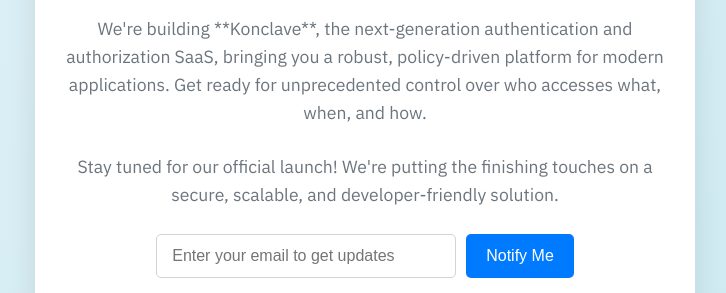
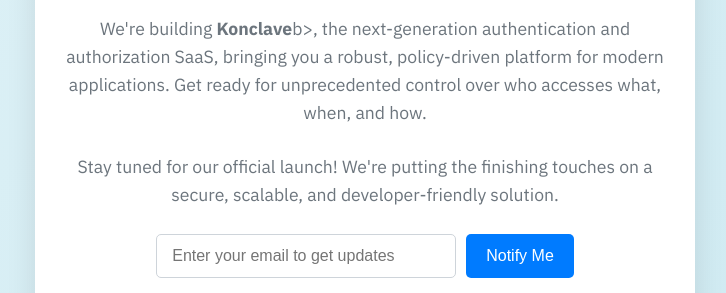
Before and after one commit to guilycst/konclave, a plain HTML site: page index.html in a window 1280 px wide. Shown: the part 275-568 px from the top of the page, without its empty margins (275-1001 px from the left). Drawn offline with Linux system fonts and the light colour scheme.

Commit message:
Update index.html

```diff
--- a/index.html
+++ b/index.html
@@ -150,7 +150,7 @@
     <div class="container">
         <div class="logo">Konclave</div>
         <h1>Your Access, Redefined.</h1>
-        <p>We're building **Konclave**, the next-generation authentication and authorization SaaS, bringing you a robust, policy-driven platform for modern applications. Get ready for unprecedented control over who accesses what, when, and how.</p>
+        <p>We're building <b>Konclave</b>b>, the next-generation authentication and authorization SaaS, bringing you a robust, policy-driven platform for modern applications. Get ready for unprecedented control over who accesses what, when, and how.</p>
         <p>Stay tuned for our official launch! We're putting the finishing touches on a secure, scalable, and developer-friendly solution.</p>
 
         <form class="email-capture" action="#" method="POST">
```
